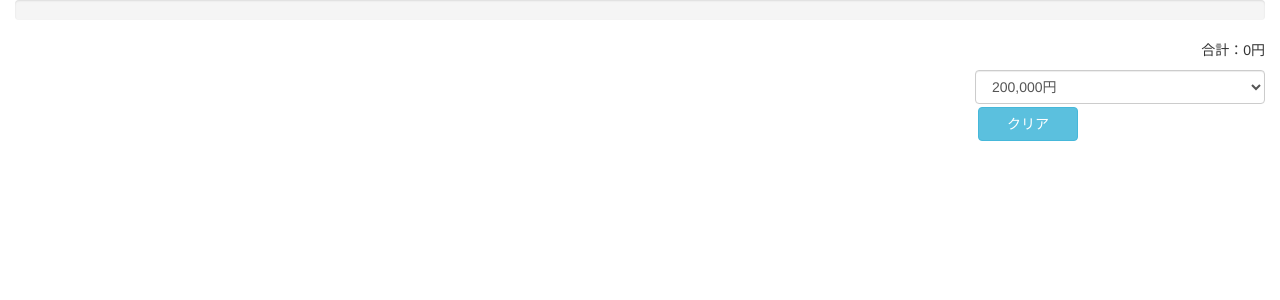
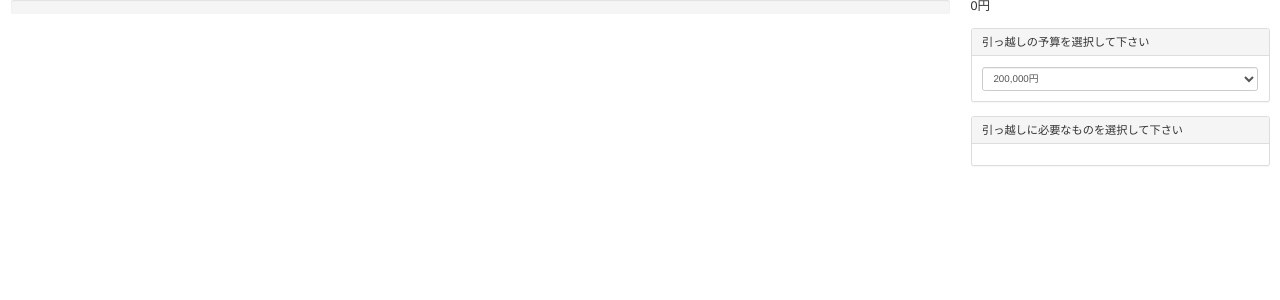
Before and after one commit to NobuyukiMorii/house_moving_shopping, a CakePHP app: the page made by app/View/Items/main.ctp in a window 1280 px wide. Shown: the top 300 px of the page. Run offline with PHP 8.4 and a stand-in for CakePHP, Linux system fonts and the light colour scheme; the template is opened without the code that fills it, so the values that code supplies are empty; some libraries are stand-ins or nearby versions.

Commit message:
デザインを変更

```diff
--- a/app/View/Items/main.ctp
+++ b/app/View/Items/main.ctp
@@ -5,14 +5,14 @@
 		<meta charset="utf-8">
 		<title>みつくろい</title>
 		<meta name="generator" content="Bootply" />
-		<meta name="viewport" content="width=device-width, initial-scale=1, maximum-scale=1">
+		<meta name="viewport" content="width=device-width, initial-scale=3, maximum-scale=1">
         <?php echo $this->Html->css('bootstrap.min.css');?>
         <?php echo $this->Html->css('styles.css');?>
 		<link href="//netdna.bootstrapcdn.com/font-awesome/4.1.0/css/font-awesome.min.css" rel="stylesheet">
 	</head>
 	<body>
     <!--tMain-->
-        <div class="col-sm-12">
+        <div class="col-sm-9">
             <div class="progress">
                 <?php
                 $i = 0;
@@ -33,7 +33,9 @@
                 }
                 ;?>
             </div>
-                <p style='text-align: right'>合計：<span id="sum">0</span>円</p>
+        </div>
+        <div class="col-sm-3">
+            <h4 class='margin_top_zero' style='text-align: left'><span id="sum_percentage"></span><span id="sum">0</span>円</h4>
         </div>
 
         <div class="col-sm-9">
@@ -56,6 +58,9 @@
         </div>
 
         <div class="col-sm-3">
+            <div class="panel panel-default">
+                <div class="panel-heading"><h3 class="panel-title">引っ越しの予算を選択して下さい</h3></div>
+                <div class="panel-body">
                     <div class="text-left">
                         <select name="budget" class="form-control">
                             <?php
@@ -69,17 +74,26 @@
                             ;?>
                         </select>
                     </div>
+                </div>
+            </div>
+
+            <div class="panel panel-default">
+                <div class="panel-heading"><h3 class="panel-title">引っ越しに必要なものを選択して下さい</h3></div>
+                <div class="panel-body">
+
                     <div class="text-left" id="button">
                         <?php foreach($data as $key => $value) {
                             echo "<button type='button' id=".$key."_button class='btn btn-default' style='margin : 3px; width : 100px';>".$value['0']['Category']."</button>";
                         }
                         ?>
-                <a href=javascript:location.reload()>
-                    <button type='button' id="clear" class='btn btn-info' style='margin : 3px; width : 100px';>クリア</button>
-                </a>
                     </div>
-            <div>
-                <table id="calculate" class="table">
+                </div>
+            </div>
+
+            <div class="panel panel-default" id='amount_discription'>
+                <div class="panel-heading"><h3 class="panel-title">数量を変更して下さい</h3></div>
+                <div class="panel-body">
+                <table class="table table-bordered">
                     <tr id='table_header'><th>カテゴリー</th><th>単価</th><th>数量</th><th>小計</th></tr>
                     <?php foreach($data as $key => $value) {
 
@@ -92,13 +106,19 @@
                             </button>
                             <button type='button' class='btn btn-default btn-xs minus' id=".$key."5>
                             <span class='glyphicon glyphicon-minus'></span></button>
-                            <span id=".$key."6>1</span>
+                            <span id=".$key."6> 1</span>
                             </td>
                             <td class='category_sum' id=".$key."7 style='text-align: right'>".number_format($value['0']['Price'])."円</td>
                            </tr>";
                     }
                     ?>
                 </table>
+                </div>
+            </div>
+            <div class="text-right">
+                <a href=javascript:location.reload()>
+                    <button type='button' id="clear" class='btn btn-info' style='margin : 3px; width : 100px';>クリア</button>
+                </a>
             </div>
         </div>
 
--- a/app/webroot/css/styles.css
+++ b/app/webroot/css/styles.css
@@ -1,3 +1,16 @@
+body{
+ zoom: 70%;
+}
+
+th {
+ text-align: center;
+}
+
+.margin_top_zero {
+ margin-top:0px;
+ padding-top: 0px;
+}
+
 .productsrow {
  -moz-column-width: 18em;
  -webkit-column-width: 18em;
--- a/app/webroot/js/main.js
+++ b/app/webroot/js/main.js
@@ -1,6 +1,12 @@
-//table_headerを非表示にする
+//table_headerの表示・非表示
 var table_header = $('#table_header');
 $(table_header).css("display", "none");
+//amount_discriptionの表示・非表示
+var amount_discription = $('#amount_discription');
+$(amount_discription).css("display", "none");
+//clearの表示・非表示
+var clear_display_button = $('#clear');
+$(clear_display_button).css("display", "none");
 
 //カンマ区切りにする関数
 function addFigure(str) {
@@ -136,8 +142,12 @@ $(function(){
 				//テーブルヘッダーの表示非表示
 				if(sum>0) {
 					$(table_header).show();
+					$(amount_discription).show();
+					$(clear_display_button).show();
 				} else {
 					$(table_header).css("display", "none");
+					$(amount_discription).css("display", "none");
+					$(clear_display_button).css("display", "none");
 				}
 				//プログレスバーのwidthを変更する
 				$(progress).width(percentage);
@@ -183,8 +193,13 @@ $(function(){
 				//テーブルヘッダーを表示する
 				if(sum>0) {
 					$(table_header).show();
+					$(amount_discription).show();
+					$(clear_display_button).show();
+
 				} else {
 					$(table_header).css("display", "none");
+					$(amount_discription).css("display", "none");
+					$(clear_display_button).css("display", "none");
 				}
 				//プログレスバーのwidthを変更する
 				$(progress).width('0%');
```
Lines whose indentation alone changed are shown as unchanged.
